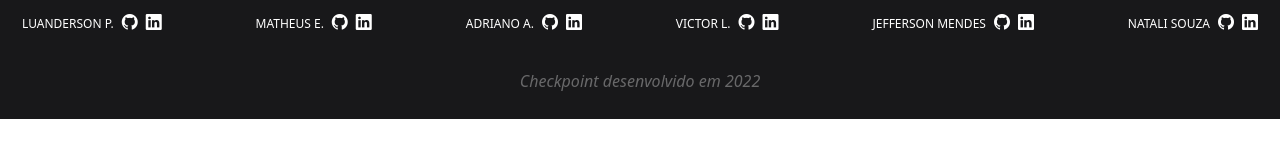
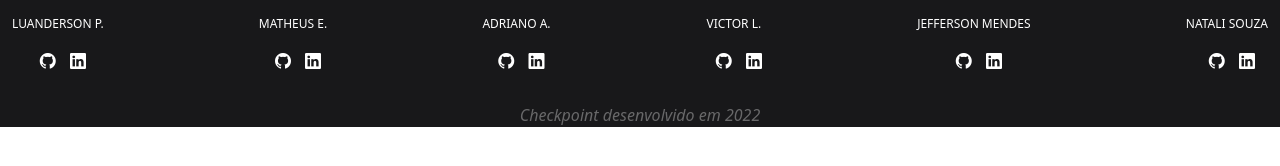
Before and after one commit to vitinop/Digital-House-Checkpoint2-Frontend-, a plain HTML site: page footer/footer.html in a window 1280 px wide. Drawn offline with nearby package versions, Linux system fonts and the light colour scheme.

Commit message:
footer atualizado

```diff
--- a/footer/footer.css
+++ b/footer/footer.css
@@ -18,16 +18,16 @@ footer{
 
 
 
-.footerContainer{
+/* .footerContainer{
     display: flex;
     flex-direction: column;
 
-}
+} */
 
 .teamSection{
     display: flex;
     flex-direction: row;
-    gap: 10px;
+    gap: 15px;
     flex-wrap: wrap ;
     justify-content: space-between;
 
@@ -42,24 +42,36 @@ footer{
 }
 
 .aluno{
-    display:flex;
-    margin: 10px;
-    flex-direction: row;
+    display: inline-block;
+    align-items: center;
+    margin-top: 10px;
+    flex-direction: column;
+    justify-items: center;
+
 }
 
-.social{
-    display: flex;
+
+
+.aluno a {
+    display: inline-block;
     color: white;
-    margin-left: 8px;
-    gap: 10px;
+    text-decoration: none;
+    margin-left: 10px;
+}
 
+.aluno a:hover{
+    color: blue;
+    transform: scale(1.4);
+    transition: 0.5s;
 }
+
+
 
 .copyrightSection{
     color: rgba(255, 255, 255, 0.35);
     text-align: center;
-    margin: 10px;
     font-style: italic;
+    margin-top: 30px;
 }
 
 
--- a/footer/footer.html
+++ b/footer/footer.html
@@ -21,7 +21,7 @@
 
 
     <footer class="container-fluid">
-        <div class="footerContainer">
+
         <section class="teamSection">
 
             <div class="aluno">
@@ -30,36 +30,36 @@
                 <a target="_blank" href="https://github.com/LuandersonPontes/CTD" class="social">
                     <i class="bi bi-github"></i>
                 </a>
-                      <a  target="_blank" href="https://www.linkedin.com/in/luanderson-pontes-790348231/" class="social">
+                <a target="_blank" href="https://www.linkedin.com/in/luanderson-pontes-790348231/" class="social">
                     <i class="bi bi-linkedin"></i></a>
             </div>
 
             <div class="aluno">
                 <p>Matheus E.</p>
 
-                    <a  target="_blank" href="https://github.com/fehbr800" class="social">
+                <a target="_blank" href="https://github.com/fehbr800" class="social">
                     <i class="bi bi-github"></i>
                 </a>
-                     <a  target="_blank" href="#" class="social">
+                <a target="_blank" href="#" class="social">
                     <i class="bi bi-linkedin"></i>
                 </a>
             </div>
 
             <div class="aluno">
                 <p>Adriano A.</p>
-                    <a  target="_blank" href="https://github.com/Laguiosta" class="social">
+                <a target="_blank" href="https://github.com/Laguiosta" class="social">
                     <i class="bi bi-github"></i>
                 </a>
-                     <a  target="_blank" href="#" class="social">
+                <a target="_blank" href="#" class="social">
                     <i class="bi bi-linkedin"></i></a>
             </div>
 
             <div class="aluno">
                 <p>Victor L.</p>
-                    <a  target="_blank" target="_blank" href="https://github.com/vitinop" class="social">
+                <a target="_blank" target="_blank" href="https://github.com/vitinop" class="social">
                     <i class="bi bi-github"></i>
                 </a>
-                     <a target="_blank"  href="#" class="social">
+                <a target="_blank" href="https://www.linkedin.com/in/victor-luz-7a531068" class="social">
                     <i class="bi bi-linkedin"></i></a>
             </div>
 
@@ -69,27 +69,30 @@
                     <i class="bi bi-github"></i>
                 </a>
                 <a target="_blank" href="#" class="social">
-                         <i class="bi bi-linkedin"></i></a>
+                    <i class="bi bi-linkedin"></i>
+                </a>
             </div>
 
             <div class="aluno">
                 <p>Natali Souza</p>
-                    <a  target="_blank" href="https://github.com/naay12" class="social">
+                <a target="_blank" href="https://github.com/naay12" class="social">
                     <i class="bi bi-github"></i>
                 </a>
-                     <a target="_blank" href="#" class="social">
-                         <i class="bi bi-linkedin"></i></a>
+                <a target="_blank" href="https://www.linkedin.com/in/nataly-souza-a9237622b" class="social">
+                    <i class="bi bi-linkedin"></i>
+                </a>
             </div>
 
-            </section>
+        </section><!--teamsection-->
+
+
 
         <section class="copyrightSection">
             <p>Checkpoint desenvolvido em 2022</p>
 
         </section>
 
-        </div>
-        <!--row-pt-5-->
+
 
     </footer>
     <!--container-fluid-->
```
Lines whose indentation alone changed are shown as unchanged.
